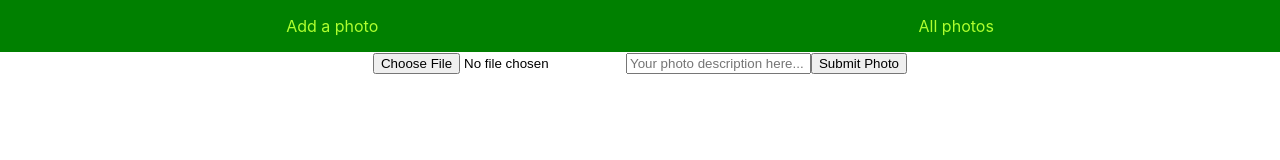
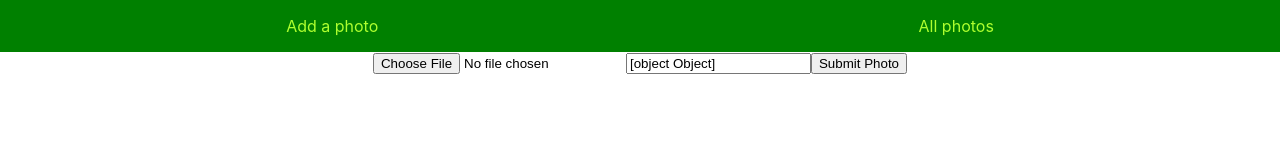
Before and after one commit to gracehoober/Pix.ly, a React (Create React App) app in the folder pixly-frontend/: page /add in a window 1280 px wide. Shown: the top 160 px of the page. Built offline with nearby package versions, Linux system fonts and the light colour scheme; no server answers.

Commit message:
first iteration of adding photo description

```diff
--- a/pixly-frontend/src/AddPhotoForm.js
+++ b/pixly-frontend/src/AddPhotoForm.js
@@ -8,16 +8,31 @@ import { useNavigate } from "react-router-dom";
  * -uploadPhoto: function from parent
  *
  * State:
- *  -formData: a .jpg file
+ *  -formData:{photo_file: .jpg file, photo_description: text}
  *
  * App -> RoutesList -> AddPhotoForm
  */
 function AddPhotoForm({ uploadPhoto }) {
-  const [formData, setFormData] = useState(null);
+  const [formData, setFormData] = useState(
+    { photoFile: "", photo_description: "" }
+  );
   const navigate = useNavigate();
 
   function handleChange(evt) {
-    setFormData(evt.target.files[0]);
+    let fieldName = evt.target.name;
+    let description = evt.target.text;
+    let photo = evt.target.file;
+
+    // TODO: refactor setFormData
+    setFormData(currData => {
+      if(description){
+        currData[fieldName] = description;
+      }
+      if(photo){
+        currData[fieldName] = photo;
+      }
+      return {...currData}
+    });
   }
 
   async function handleSubmit(evt) {
@@ -49,8 +64,8 @@ function AddPhotoForm({ uploadPhoto }) {
       </input>
       <label htmlFor="photo_description"></label>
       <input
-        id="photo_description"
-        name="photo_description"
+        id="photoDescription"
+        name="photoDescription"
         type="text"
         placeholder="Your photo description here..."
         value={formData}
--- a/pixly-frontend/src/App.js
+++ b/pixly-frontend/src/App.js
@@ -37,8 +37,8 @@ function App() {
 
   //Handles photo uploading from AddPhotoForm
   async function uploadPhoto(formData) {
-    const img = formData;
-    const response = await PixlyApi.uploadImage(img);
+    // const img = formData; removed this line of code
+    const response = await PixlyApi.uploadImage(formData);
     const newPhoto = await response.json();
     setPhotoList([...photoList, newPhoto]);
   }
--- a/pixly-frontend/src/pixlyApi.js
+++ b/pixly-frontend/src/pixlyApi.js
@@ -31,7 +31,8 @@ class PixlyApi {
   //Uploads a .jpg image file to the back end.
   static async uploadImage(photo) {
     const formData = new FormData();
-    formData.append('user_photo', photo);
+    formData.append('user_photo', photo.photoFile);
+    formData.append('user_description', photo.photoDescription)
     const res = await fetch(`${BASE_URL}/photos/add`, {
       method: 'POST',
       body: formData,
```
